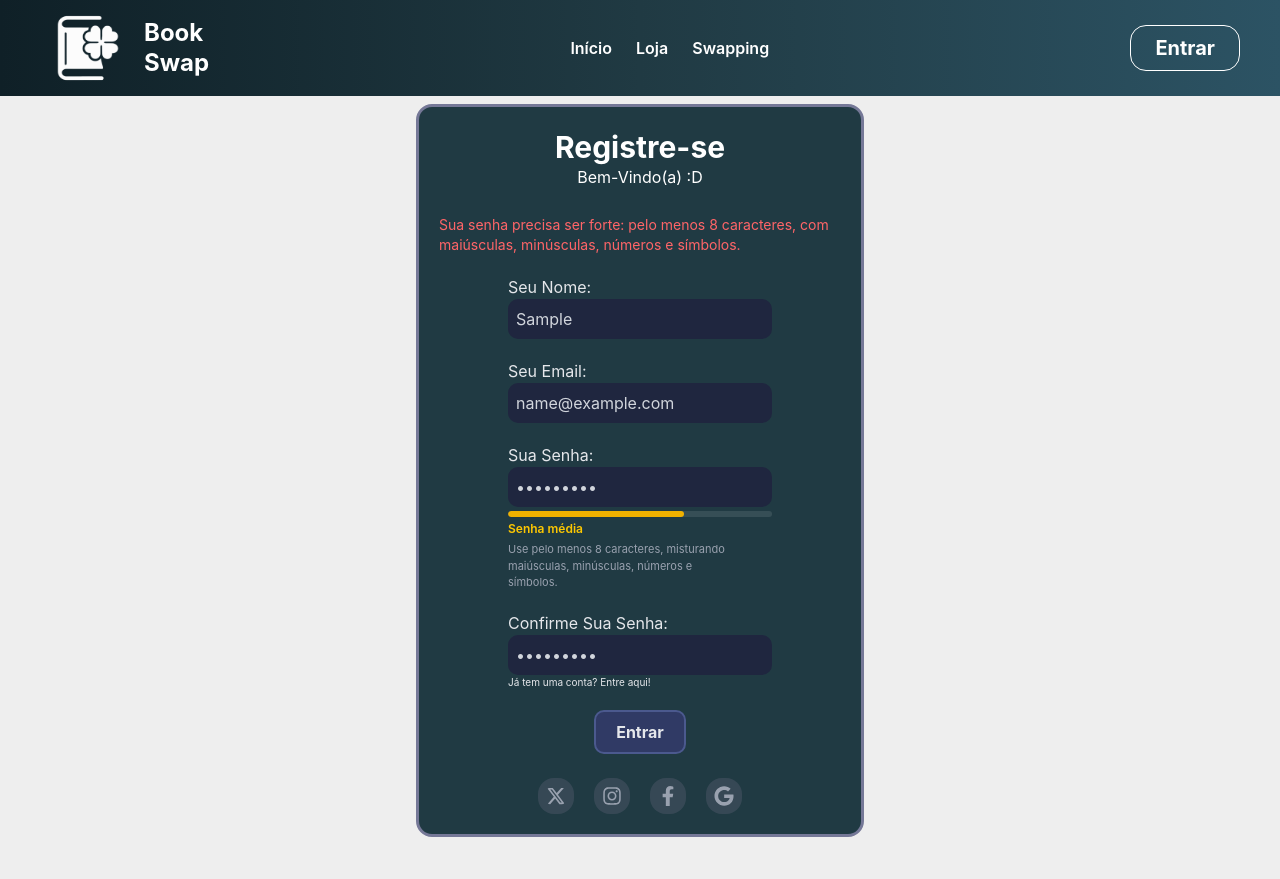
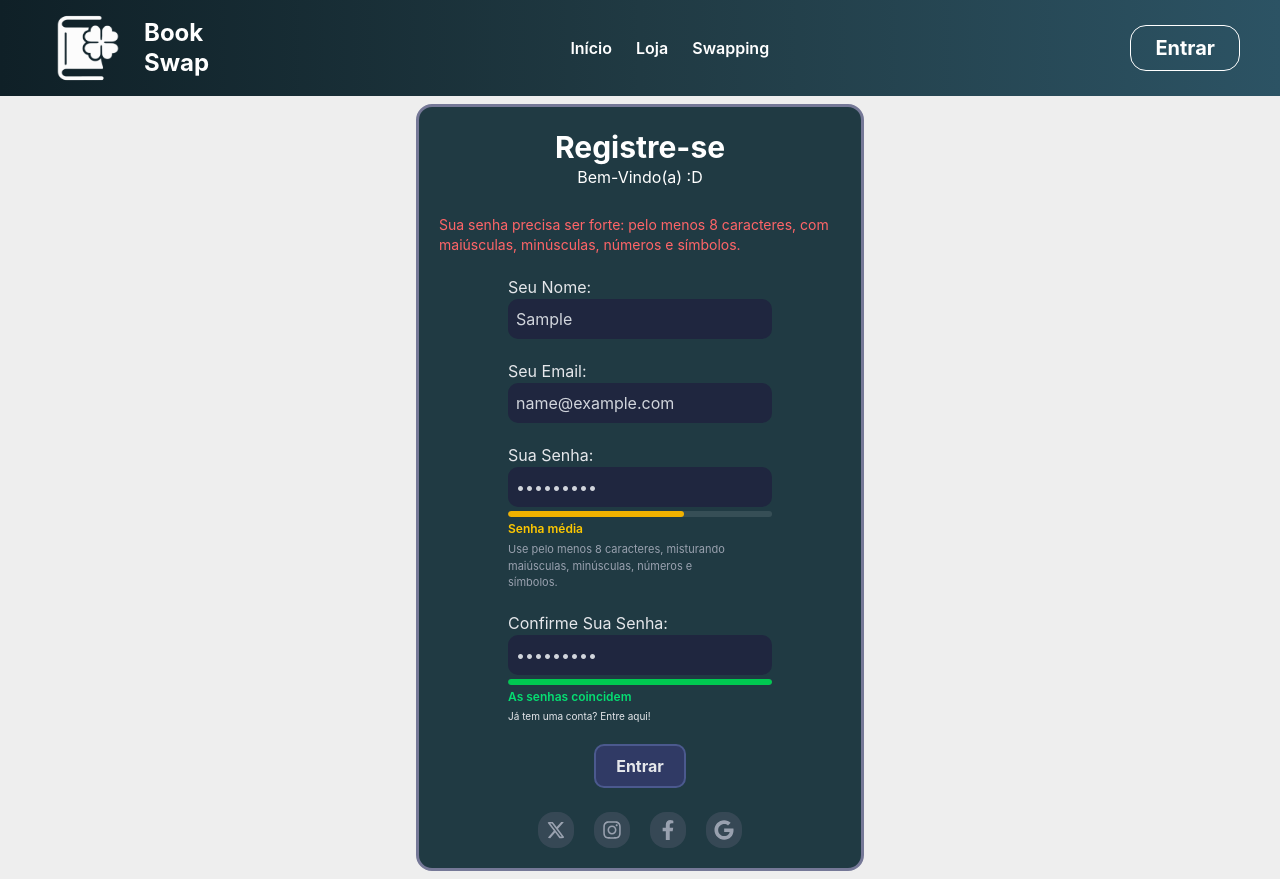
Before and after one commit to JPedroDev12/BookSwap, a React (Vite) app in the folder Front-End/: page /pRegister in a window 1280 px wide. Both pictures are taken after typing "Sample", "name@example.com", "Sample123", "Sample123" into the empty fields and a click on the button "Entrar". Before the commit the page ends 845 px from the top, so only its background shows below. Built offline with nearby package versions, Linux system fonts and the light colour scheme; no server answers.

Commit message:
alteracao do confirma senha

```diff
--- /dev/null
+++ b/Front-End/src/components/MedidorSenhasIguais.jsx
@@ -0,0 +1,24 @@
+// Indicador visual de "as senhas coincidem?", no mesmo estilo do
+// MedidorForcaSenha (barrinha + texto), pra manter a identidade visual
+// do formulário de cadastro.
+
+function MedidorSenhasIguais({ senha, confirmacao }) {
+  if (!confirmacao) return null;
+
+  const coincidem = senha === confirmacao;
+
+  const estilo = coincidem
+    ? { label: "As senhas coincidem", cor: "bg-green-500", texto: "text-green-400", largura: "w-full" }
+    : { label: "As senhas não coincidem", cor: "bg-red-500", texto: "text-red-400", largura: "w-2/4" };
+
+  return (
+    <div className="flex flex-col gap-1 mt-1">
+      <div className="h-1.5 w-full rounded-full bg-white/10 overflow-hidden">
+        <div className={`h-full rounded-full transition-all duration-300 ${estilo.cor} ${estilo.largura}`} />
+      </div>
+      <span className={`text-xs font-semibold ${estilo.texto}`}>{estilo.label}</span>
+    </div>
+  );
+}
+
+export default MedidorSenhasIguais;
--- a/Front-End/src/pages/pLogin.jsx
+++ b/Front-End/src/pages/pLogin.jsx
@@ -4,7 +4,6 @@ import { useState } from "react";
 import { FaGoogle, FaFacebookF, FaInstagram } from "react-icons/fa";
 import { FaXTwitter } from "react-icons/fa6";
 import Header from "../components/Header";
-import MedidorForcaSenha from "../components/MedidorForcaSenha";
 import { Link, useNavigate } from "react-router-dom";
 import { fetchAPI } from "../api";
 
@@ -94,7 +93,6 @@ function Login() {
                 onChange={(e) => setPassword(e.target.value)}
                 className="placeholder-gray-500 bg-[#1F263F] p-2 focus:outline-none rounded-[10px] text-gray-300"
               />
-              <MedidorForcaSenha senha={password} />
               <Link to="/pRegister" className="text-gray-200 text-[10px] hover:underline mt-1">Não tem uma conta? Crie aqui!</Link>
               </div>
 
--- a/Front-End/src/pages/pRegister.jsx
+++ b/Front-End/src/pages/pRegister.jsx
@@ -4,6 +4,7 @@ import { FaGoogle, FaFacebookF, FaInstagram } from "react-icons/fa";
 import { FaXTwitter } from "react-icons/fa6";
 import Header from "../components/Header";
 import MedidorForcaSenha from "../components/MedidorForcaSenha";
+import MedidorSenhasIguais from "../components/MedidorSenhasIguais";
 import { Link, useNavigate } from "react-router-dom";
 import { fetchAPI } from "../api";
 import { avaliarForcaSenha } from "../utils/senha";
@@ -115,7 +116,10 @@ function Register() {
                   onChange={(e) => setConfirmarSenha(e.target.value)}
                   className="placeholder-gray-500 bg-[#1F263F] p-2 focus:outline-none rounded-[10px] text-gray-300"
                 />
-                <Link to="/pLogin" className="text-gray-200 text-[10px] hover:underline">Já tem uma conta? Entre aqui!</Link>
+                {confirmarSenha && (
+                  <MedidorSenhasIguais senha={password} confirmacao={confirmarSenha} />
+                )}
+                <Link to="/pLogin" className="text-gray-200 text-[10px] hover:underline mt-1">Já tem uma conta? Entre aqui!</Link>
               </div>
 
 
```
Also changed, not shown: Front-End/src/components/SenhaIgual.jsx (added), 1 other file (tests, documents, lock files or other folders).
